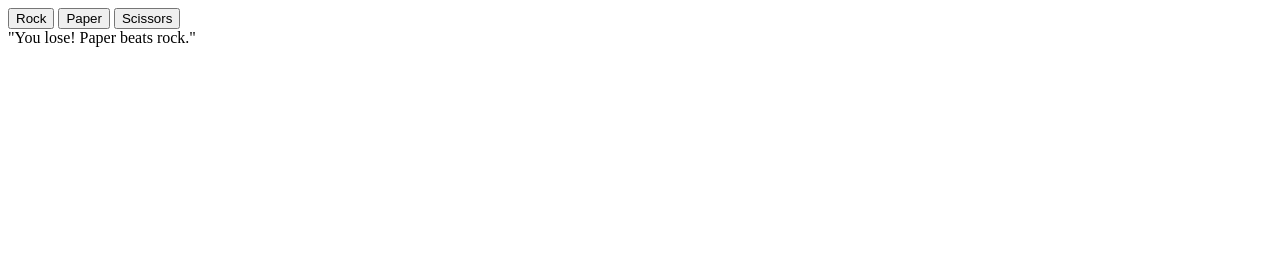
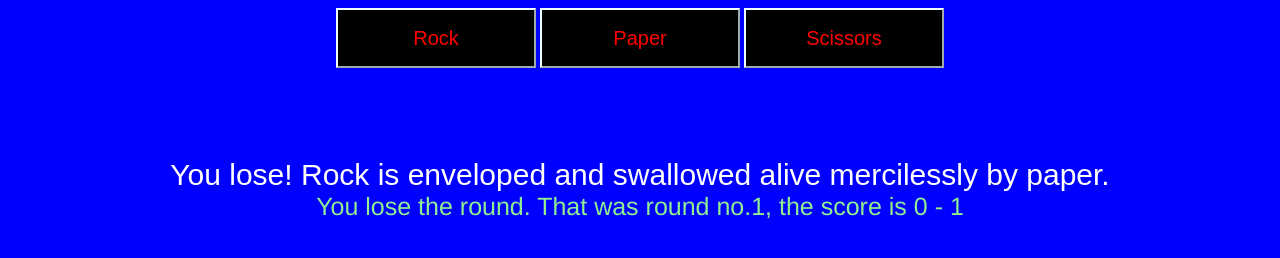
Before and after one commit to wlindstrom55/odin-rock-paper-scissors, a plain HTML site: page index.html in a window 1280 px wide. Both pictures are taken after a click on the button "Rock". Drawn offline with Linux system fonts and the light colour scheme.

Commit message:
finished basic UI w/ button event handlers and readout of results, game ends at first to 5

```diff
--- a/index.html
+++ b/index.html
@@ -3,7 +3,7 @@
     <head>
         <meta charset="UTF-8">
         <title>rock_paper_scissors</title>
-
+        <link rel="stylesheet" href="styles.css">
     </head>
 
     <body>
--- a/rps.js
+++ b/rps.js
@@ -1,4 +1,4 @@
-//first function should randomly return either 'Rock' 'Paper' or 'Scissors'.
+//first function should randomly return either 'Rock' 'Paper' or 'Scissors'. This will be the 'opponents' turn
 function computerPlay() {
     let choice = Math.random() * 10;
     //console.log(choice);
@@ -19,43 +19,25 @@ function computerPlay() {
     return ret;
 }
 
-//second function plays a single round of rock-paper-scissors. Should take 2 param, and return a string that declares the winner.
+//second function is logic for a single round of rock-paper-scissors.
 function play(cleanPrompt, computerSelection) {
     let cleanPS = cleanPrompt;
     let retVal;
     let didIWin;
-
-    //const container = document.querySelector('.results');
-
     if (cleanPS == 'Rock' && computerSelection == 'Rock') {
-    retVal = `There was a tie! You and the opponent both chose ${cleanPS}`;
+        retVal = `There was a tie! Rock cancels out.`;
         didIWin = 'Tie';
-
-    // const contentRockTie = document.createElement('div');
-    // contentRockTie.classList.add('contentRockTie');
-    // contentRockTie.textContent = retVal;
-    // console.log("test");
     }
     if (cleanPS == 'Rock' && computerSelection == 'Paper') {
-    retVal = 'You lose! Paper beats rock.';
-    didIWin = 'Loss';
-
-    // const contentRockLoss = document.createElement('div');
-    // contentRockLoss.classList.add('contentRockLoss');
-    // contentRockLoss.textContent = retVal;
-    // console.log("test");
+        retVal = 'You lose! Rock is enveloped and swallowed alive mercilessly by paper.';
+        didIWin = 'Lose';
     }
     if (cleanPS == 'Rock' && computerSelection == 'Scissors') {
-    retVal = 'You win! Rock crushes scissors.';
+        retVal = 'You win! Rock shatters scissors or maybe scissors just cannot fit around rock.';
         didIWin = 'Win';
-
-    // const contentRockWin = document.createElement('div');
-    // contentRockWin.classList.add('contentRockWin');
-    // contentRockWin.textContent = retVal;
-    // console.log("test");
     }
     if (cleanPS == 'Paper' && computerSelection == 'Rock') {
-    retVal = 'You win! Paper suffocates rock.';
+        retVal = 'You win! Paper wraps around rock?';
         didIWin = 'Win';
     }
     if (cleanPS == 'Paper' && computerSelection == 'Paper') {
@@ -64,15 +46,15 @@ if (cleanPS == 'Paper' && computerSelection == 'Paper') {
     }
     if (cleanPS == 'Paper' && computerSelection == 'Scissors') {
         retVal = 'You lose. Your paper was shredded by scissors.';
-    didIWin = 'Loss';
+        didIWin = 'Lose';
     }
     if (cleanPS == 'Scissors' && computerSelection == 'Paper') {
         retVal = 'You win handily, as your scissors mercilessly cut up the enemy paper.';
         didIWin = 'Win';
     }
     if (cleanPS == 'Scissors' && computerSelection == 'Rock') {
-    retVal = 'You lose. Scissor chips against rock.';
-    didIWin = 'Loss';
+        retVal = 'You lose. Scissors are weak against rock.';
+        didIWin = 'Lose';
     }
     if (cleanPS == 'Scissors' && computerSelection == 'Scissors') {
         retVal = 'You tie. Scissors clash against each other and cancel out.';
@@ -81,7 +63,7 @@ if (cleanPS == 'Scissors' && computerSelection == 'Scissors') {
     return [retVal , didIWin];
 }
 
-//3rd function will be for the utility of cleaning up a player's input
+//3rd function will be for the utility of cleaning up a given input
 function cleanPrompt(input) {
     let a = input.trim().toLowerCase(); //we want this to work with any case
     let b = a.slice(0,1).toUpperCase();
@@ -90,63 +72,67 @@ function cleanPrompt(input) {
     return d;
 }
 
-//this function will perform the work of playing the game and then extracting the results to our results div
+//this function will perform the work of playing 1 round of the game and then extracting the results to our divs
 function extract(pChoice) {
+    let s;
     let results = play(pChoice, computerPlay());
     let didIWin = results.pop();
     let response = results.pop();
-    const resultsContainer = document.querySelector('.results')
-    resultsContainer.textContent = `"${response}"`;
+
+    if(didIWin == 'Win') {
+        s = "You win the round.";
+        scoreP++;
     }
+    if(didIWin == 'Lose') {
+        s = "You lose the round.";
+        scoreC++;
+    }
+    if(didIWin == 'Tie') {
+        s = "Tie round.";
+    }
+    if (scoreP <= 5 && scoreC <= 5){
+        resultsContainer.textContent = `${response}`;
+        counterContainer.textContent = `${s} That was round no.${counter}, the score is ${scoreP} - ${scoreC}`;
+    }
+    if (scoreP == 5) {
+        s = `The game is over! You WIN! The score is ${scoreP} - ${scoreC}`;
+        resultsContainer.textContent = 'You win!';
+        counterContainer.textContent = `${s}`;
+    }
+    if (scoreC == 5){
+        s = `The game is over! You LOST. The score is ${scoreP} - ${scoreC}`;
+        resultsContainer.textContent = 'You lose!';
+        counterContainer.textContent = `${s}`;
+    }
+    if (scoreP >= 5 && scoreC >= 5) {
+        resultsContainer.textContent = 'The Game Is Over';
+        counterContainer.textContent = 'Please refresh in order to reset';
+    }
+
+}
+
+//counter variables
+let scoreP = 0;
+let scoreC = 0;
+const counterContainer = document.querySelector('.counter');
+const resultsContainer = document.querySelector('.results');
+let counter = 1;
 
 //Rock button
 const rockb = document.querySelector('.rockB');
-rockb.addEventListener('click', function (){ //must be done with callback function
+rockb.addEventListener('click', function (){
     extract('Rock');
+    counter++;
 });
 //Paper button
 const paperb = document.querySelector('.paperB');
 paperb.addEventListener('click', function (){
     extract('Paper');
+    counter++;
 });
 //Scissors button
 const scissorsb = document.querySelector('.scissorsB');
 scissorsb.addEventListener('click', function (){
     extract('Scissors');
+    counter++;
 });
-
-//play('rock', computerPlay)
-
-//4th function will be a loop that plays the game in multiple rounds.
-// function game() {
-//     let counter = 0;
-//     let winCounter = 0;
-//     let lossCounter = 0;
-//     let tieCounter = 0;
-//     let z;
-// for (let i = 0; i < 5; i++) {
-//     let playerAnswer = prompt();
-//     let cleanPA = cleanPrompt(playerAnswer);
-//     let cleanCA = cleanPrompt(computerPlay());
-//     z = play(cleanPA, cleanCA);
-//     if (z[1] == 'Tie') {
-//         tieCounter++;
-//     }
-//     if (z[1] == 'Loss') {
-//         lossCounter++;
-//     }
-//     if (z[1] == 'Win') {
-//         winCounter++;
-//     }
-//     console.log('Round number: ' + counter);
-//     console.log(z);
-//     counter++;
-// }
-// console.log('There were: ' + winCounter + ' wins; ' + lossCounter + " losses; " + tieCounter + ' ties. Game Over!');
-// return z;
-// }
-// game();
-
-//computerPlay();
-
-//console.log(cleanPA + cleanCA);
--- a/styles.css
+++ b/styles.css
@@ -0,0 +1,50 @@
+body {
+    background-color: blue;
+    display: flex;
+    flex-direction: column;
+    justify-content: center;
+    align-items: center;
+    height: auto;
+}
+.buttons {
+    margin-bottom: 90px;
+}
+.rockB {
+    background-color: black;
+    color: red;
+    font-size: 20px;
+    border-color:azure;
+    height: 60px;
+    width: 200px;
+}
+
+.paperB {
+    background-color: black;
+    color: red;
+    font-size: 20px;
+    border-color:azure;
+    height: 60px;
+    width: 200px;
+}
+
+.scissorsB {
+    background-color: black;
+    color: red;
+    font-size: 20px;
+    border-color:azure;
+    height: 60px;
+    width: 200px;
+}
+
+.results {
+    font-size: 30px;
+    color: white;
+    font-family: Arial, Helvetica, sans-serif;
+    text-align: center;
+}
+.counter {
+    font-size: 25px;
+    color: lightgreen;
+    font-family:'Franklin Gothic Medium', 'Arial Narrow', Arial, sans-serif;
+    text-align: center;
+}
```
Lines whose indentation alone changed are shown as unchanged.
